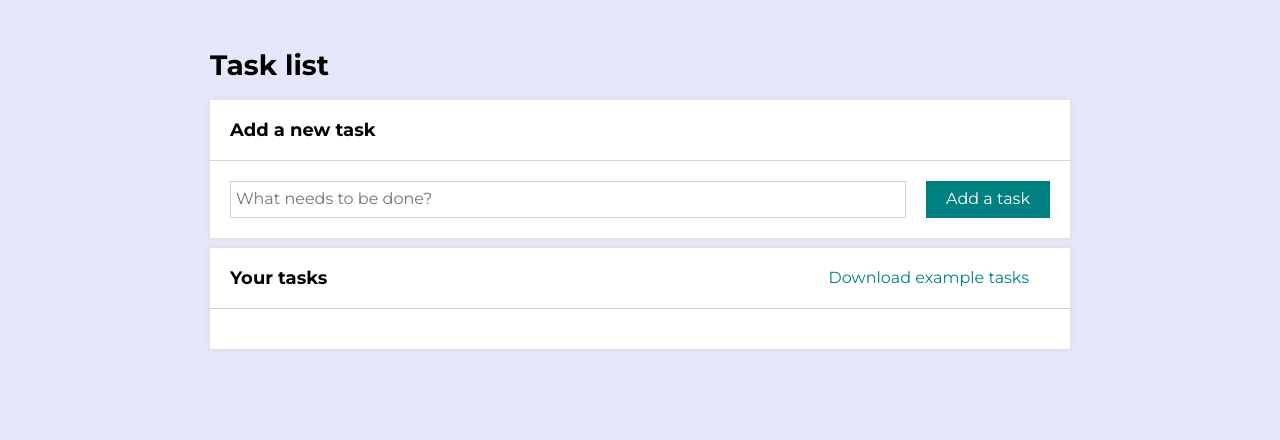
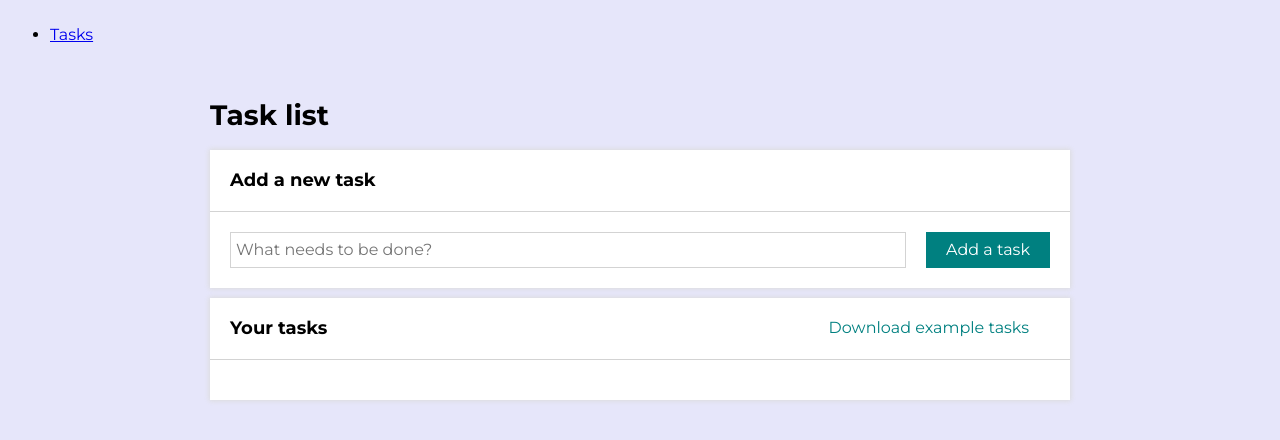
Before and after one commit to RobFyd/To-Do-List-in-React, a React (Create React App) app: page /tasksList in a window 1280 px wide. Shown: the top 440 px of the page. Built offline with nearby package versions, Linux system fonts and the light colour scheme.

Commit message:
author subpage added

```diff
--- a/src/App.js
+++ b/src/App.js
@@ -1,5 +1,28 @@
+import {
+  BrowserRouter,
+  Switch,
+  Route,
+  Link,
+} from "react-router-dom";
 import Tasks from "./features/tasks/Tasks";
 
-const App = () => <Tasks />;
+// "react-router-dom/cjs/react-router-dom.min"
+
+const App = () => (
+  <BrowserRouter>
+    <nav>
+      <ul>
+        <li>
+          <Link to="/tasksList">Tasks</Link>
+        </li>
+      </ul>
+      <Switch>
+        <Route path="/tasksList">
+          <Tasks />
+        </Route>
+      </Switch>
+    </nav>
+  </BrowserRouter>
+);
 
 export default App;
```
Also changed, not shown: src/features/author/Author.js (added).
